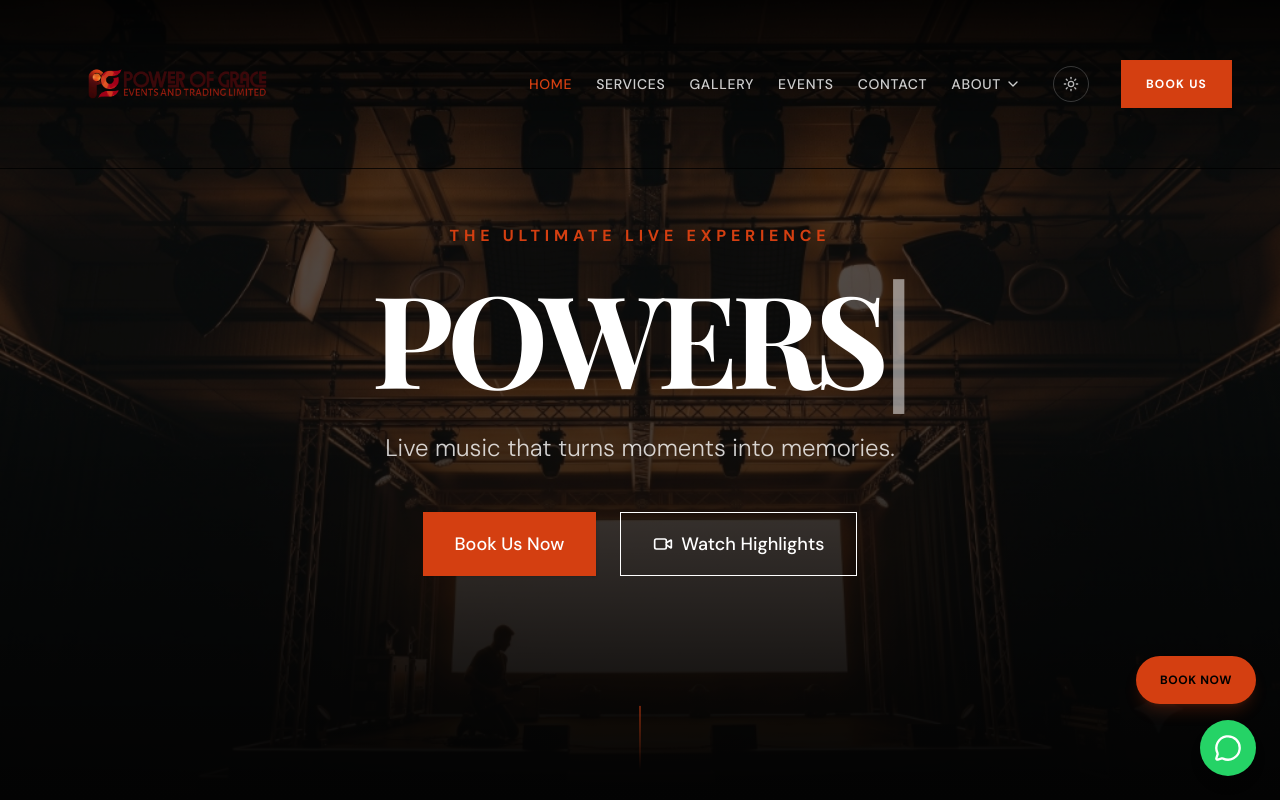
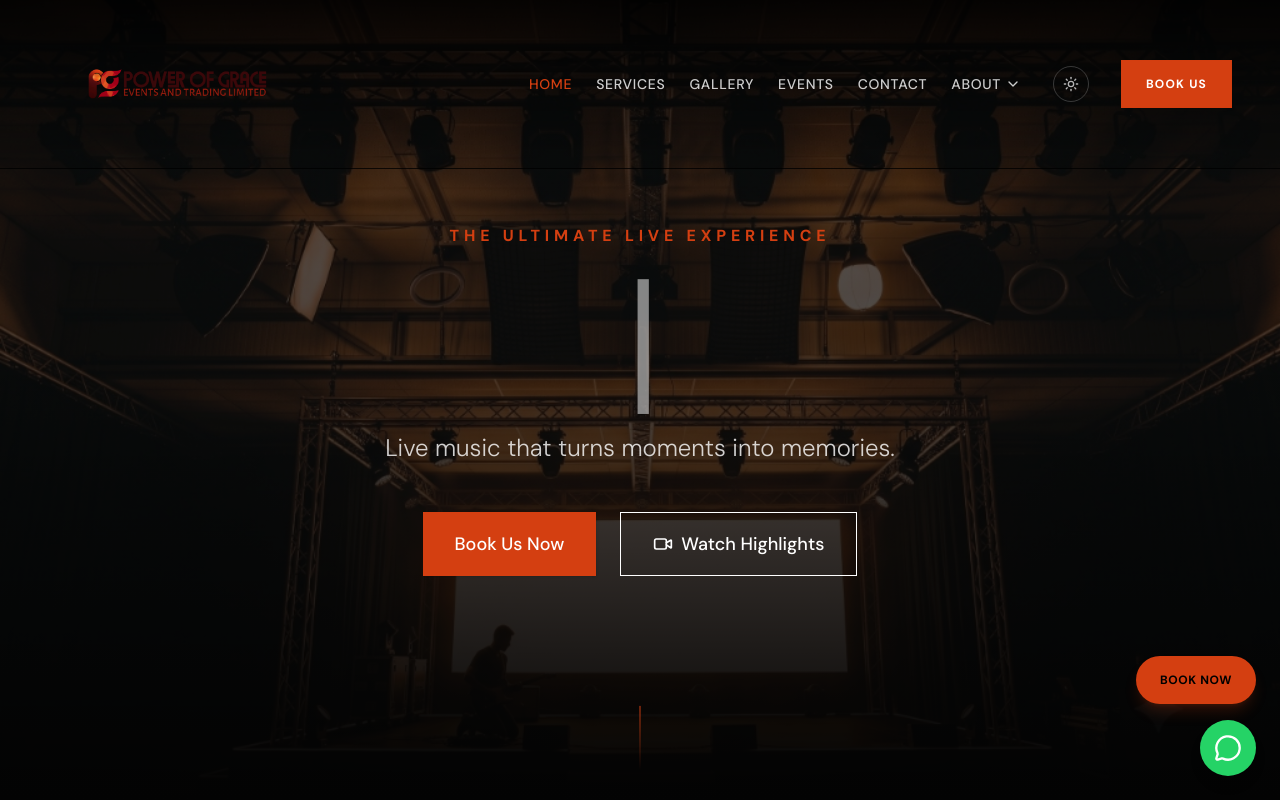
Before and after one commit to amyusif/pog, a React (Vite) app: page / in a window 1280 px wide. Shown: the top 800 px of the page. Built offline with nearby package versions, Linux system fonts and the light colour scheme; a web font is replaced by a local one.

Commit message:
perf: upgrade typing animation to 60fps using framer motion values

```diff
--- a/src/pages/home.tsx
+++ b/src/pages/home.tsx
@@ -1,4 +1,4 @@
-import { motion } from "framer-motion";
+import { motion, useMotionValue, useTransform, animate } from "framer-motion";
 import { Link } from "wouter";
 import { useEffect, useState } from "react";
 import { Layout } from "@/components/layout/Layout";
@@ -24,33 +24,22 @@ function useCountdown(targetDate: Date) {
   return timeLeft;
 }
 
-function useTypewriter(text: string, speed: number = 150, pause: number = 3000) {
-  const [displayedText, setDisplayedText] = useState("");
-  const [isDeleting, setIsDeleting] = useState(false);
+function useTypewriter(text: string) {
+  const count = useMotionValue(0);
+  const rounded = useTransform(count, (latest) => Math.round(latest));
+  const displayedText = useTransform(rounded, (latest) => text.slice(0, latest));
 
   useEffect(() => {
-    let timer: NodeJS.Timeout;
-
-    if (!isDeleting && displayedText.length < text.length) {
-      timer = setTimeout(() => {
-        setDisplayedText(text.slice(0, displayedText.length + 1));
-      }, speed);
-    } else if (!isDeleting && displayedText.length === text.length) {
-      timer = setTimeout(() => {
-        setIsDeleting(true);
-      }, pause);
-    } else if (isDeleting && displayedText.length > 0) {
-      timer = setTimeout(() => {
-        setDisplayedText(text.slice(0, displayedText.length - 1));
-      }, speed / 2);
-    } else if (isDeleting && displayedText.length === 0) {
-      timer = setTimeout(() => {
-        setIsDeleting(false);
-      }, 500);
-    }
-
-    return () => clearTimeout(timer);
-  }, [displayedText, isDeleting, text, speed, pause]);
+    const controls = animate(count, text.length, {
+      type: "tween",
+      duration: text.length * 0.12, // 120ms per character
+      ease: "linear",
+      repeat: Infinity,
+      repeatType: "reverse",
+      repeatDelay: 3, // Pause for 3 seconds before deleting
+    });
+    return controls.stop;
+  }, [count, text.length]);
 
   return displayedText;
 }
@@ -59,7 +48,7 @@ const SHOW_DATE = new Date("2026-12-20T19:00:00+00:00");
 
 export default function Home() {
   const countdown = useCountdown(SHOW_DATE);
-  const typedText = useTypewriter("POWERS OF GRACE", 120, 3000);
+  const typedText = useTypewriter("POWERS OF GRACE");
 
   return (
     <Layout>
@@ -90,7 +79,7 @@ export default function Home() {
           </motion.div>
 
           <h1 className="text-5xl md:text-7xl lg:text-9xl font-serif font-bold text-white mb-8 tracking-tighter leading-none min-h-[1em]">
-            {typedText}
+            <motion.span>{typedText}</motion.span>
             <span className="animate-pulse">|</span>
           </h1>
 
```
